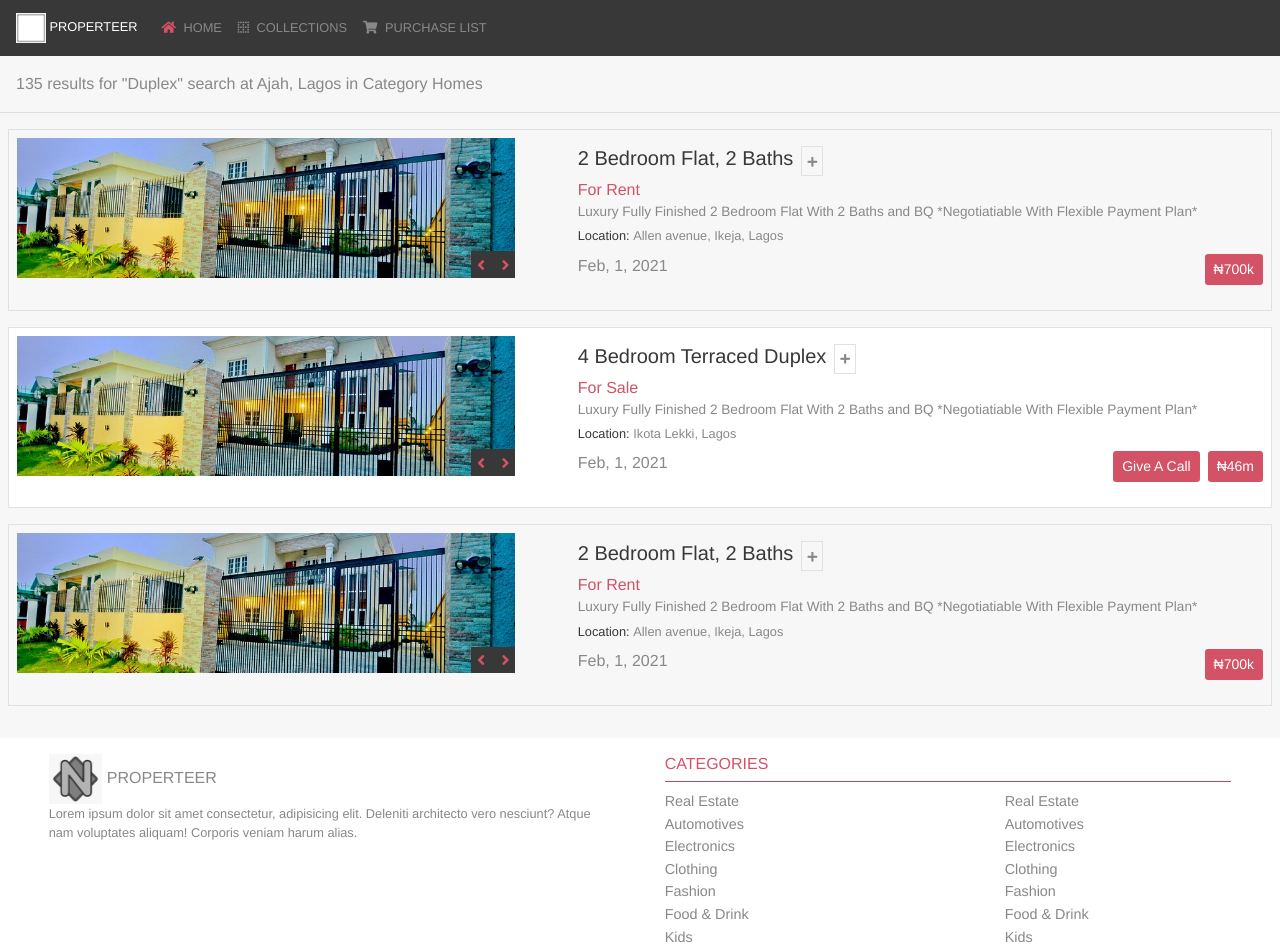
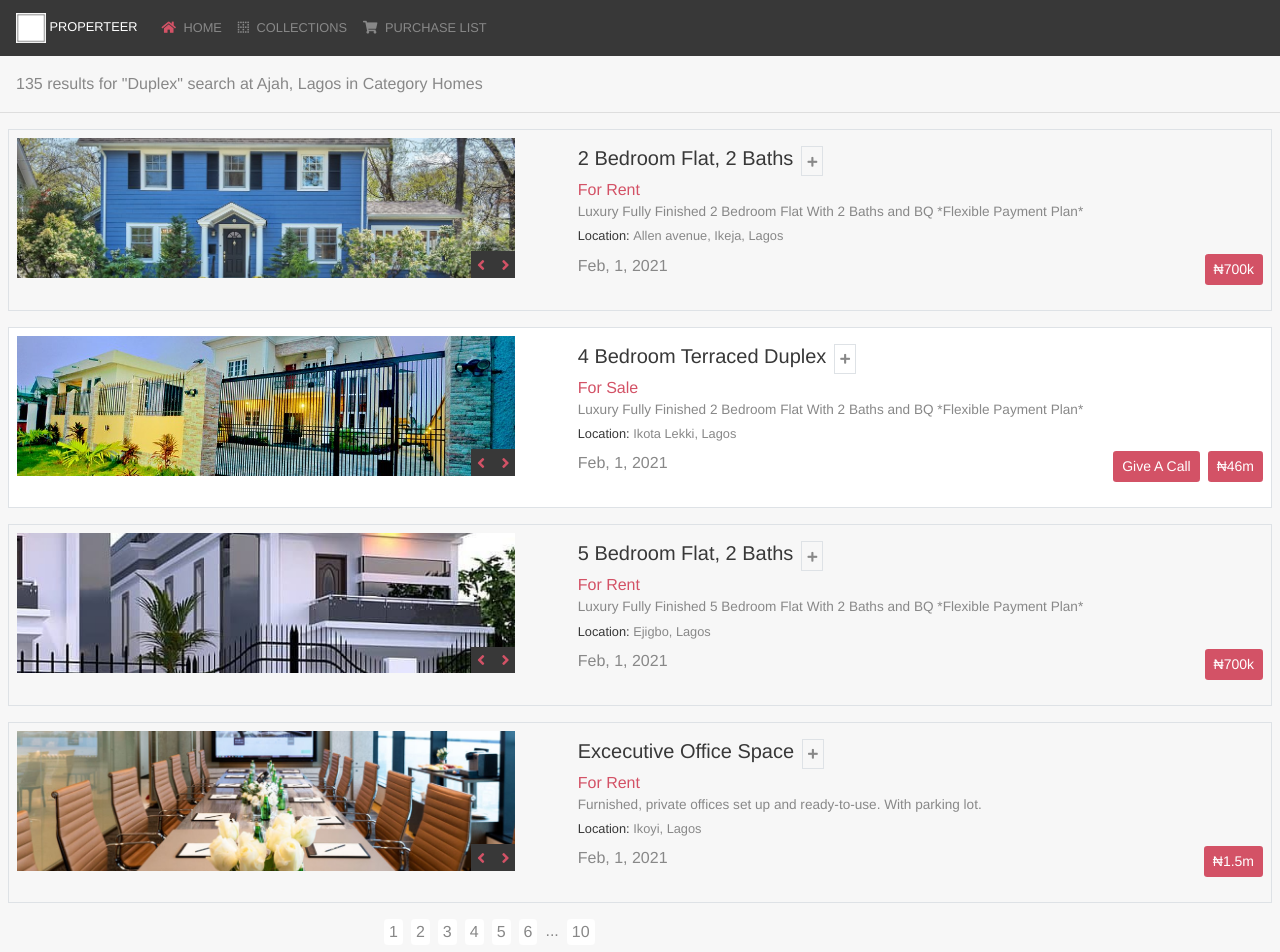
Before and after one commit to Moreneecoder/properteer, a plain HTML site: page search-results.html in a window 1280 px wide. Shown: the top 952 px of the page. Drawn offline with nearby package versions, Linux system fonts and the light colour scheme.

Commit message:
ccomplete styling and layout for main and search result pages

```diff
--- a/search-results.html
+++ b/search-results.html
@@ -36,7 +36,7 @@
 
                  <div class="result-item-text pt-2">
                      <div class="result-item-action d-flex">
-                        <h5 class="black medium-font">2 Bedroom Flat, 2 Baths</h5>
+                        <h5 class="medium-font"><a class="black text-decoration-none remove-hover-effect" href="#">2 Bedroom Flat, 2 Baths</a></h5>
 
                         <div class="btn-group dropup ml-2">
                             <button type="button" class="btn border dropdown-toggle" data-toggle="dropdown" aria-haspopup="true" aria-expanded="false"><i style="font-size: 0.7em;" class="fas fa-plus grey"></i></button>
@@ -50,7 +50,7 @@
                      </div>
 
                      <p class="medium-font pink my-0">For Rent</p>
-                     <p class="result-desc light-font grey m-0">Luxury Fully Finished 2 Bedroom Flat With 2 Baths and BQ *Negotiatiable With Flexible Payment Plan*</p>
+                     <p class="result-desc light-font grey m-0">Luxury Fully Finished 2 Bedroom Flat With 2 Baths and BQ *Flexible Payment Plan*</p>
                      <p class="search-location medium-font black m-0 mt-1">Location: <span class="light-font grey">Allen avenue, Ikeja, Lagos</span></p>
 
                      <div class="date-price mt-2">
@@ -62,7 +62,7 @@
             </section>
 
             <section class="result-item bg-white border d-flex justify-content-between mx-2 mb-3 p-2 pb-3">
-                <div class="result-item-img background-image-style position-relative p-0 m-0">
+                <div class="result-item-img-2 background-image-style position-relative p-0 m-0">
                     <div class="image-arrows bg-black position-absolute">
                         <button class="btn bg-black pink p-0 m-0"><i class="fas fa-angle-left"></i></button>
                         <button class="btn bg-black pink p-0 m-0"><i class="fas fa-angle-right"></i></button>
@@ -71,7 +71,7 @@
 
                  <div class="result-item-text pt-2">
                      <div class="result-item-action d-flex">
-                        <h5 class="black medium-font">4 Bedroom Terraced Duplex</h5>
+                        <h5 class="black medium-font"><a class="black text-decoration-none remove-hover-effect" href="#">4 Bedroom Terraced Duplex</a></h5>
 
                         <div class="btn-group dropup ml-2">
                             <button type="button" class="btn border dropdown-toggle" data-toggle="dropdown" aria-haspopup="true" aria-expanded="false"><i style="font-size: 0.7em;" class="fas fa-plus grey"></i></button>
@@ -85,7 +85,7 @@
                      </div>
 
                      <p class="medium-font pink my-0">For Sale</p>
-                     <p class="result-desc light-font grey m-0">Luxury Fully Finished 2 Bedroom Flat With 2 Baths and BQ *Negotiatiable With Flexible Payment Plan*</p>
+                     <p class="result-desc light-font grey m-0">Luxury Fully Finished 2 Bedroom Flat With 2 Baths and BQ *Flexible Payment Plan*</p>
                      <p class="search-location medium-font black m-0 mt-1">Location: <span class="light-font grey">Ikota Lekki, Lagos</span></p>
 
                      <div class="date-price mt-2">
@@ -98,7 +98,7 @@
             </section>
 
             <section class="result-item border d-flex justify-content-between mx-2 mb-3 p-2 pb-3">
-                <div class="result-item-img background-image-style position-relative p-0 m-0">
+                <div class="result-item-img-3 background-image-style position-relative p-0 m-0">
                     <div class="image-arrows bg-black position-absolute">
                         <button class="btn bg-black pink p-0 m-0"><i class="fas fa-angle-left"></i></button>
                         <button class="btn bg-black pink p-0 m-0"><i class="fas fa-angle-right"></i></button>
@@ -107,7 +107,7 @@
 
                  <div class="result-item-text pt-2">
                      <div class="result-item-action d-flex">
-                        <h5 class="black medium-font">2 Bedroom Flat, 2 Baths</h5>
+                        <h5 class="black medium-font"><a class="black text-decoration-none remove-hover-effect" href="#">5 Bedroom Flat, 2 Baths</a></h5>
 
                         <div class="btn-group dropup ml-2">
                             <button type="button" class="btn border dropdown-toggle" data-toggle="dropdown" aria-haspopup="true" aria-expanded="false"><i style="font-size: 0.7em;" class="fas fa-plus grey"></i></button>
@@ -121,8 +121,8 @@
                      </div>
 
                      <p class="medium-font pink my-0">For Rent</p>
-                     <p class="result-desc light-font grey m-0">Luxury Fully Finished 2 Bedroom Flat With 2 Baths and BQ *Negotiatiable With Flexible Payment Plan*</p>
-                     <p class="search-location medium-font black m-0 mt-1">Location: <span class="light-font grey">Allen avenue, Ikeja, Lagos</span></p>
+                     <p class="result-desc light-font grey m-0">Luxury Fully Finished 5 Bedroom Flat With 2 Baths and BQ *Flexible Payment Plan*</p>
+                     <p class="search-location medium-font black m-0 mt-1">Location: <span class="light-font grey">Ejigbo, Lagos</span></p>
 
                      <div class="date-price mt-2">
                          <p class="light-font grey float-left">Feb, 1, 2021</p>
@@ -130,6 +130,53 @@
                      </div>
                  </div>
 
+            </section>
+
+            <section class="result-item border d-flex justify-content-between mx-2 mb-3 p-2 pb-3">
+                <div class="result-item-img-4 background-image-style position-relative p-0 m-0">
+                    <div class="image-arrows bg-black position-absolute">
+                        <button class="btn bg-black pink p-0 m-0"><i class="fas fa-angle-left"></i></button>
+                        <button class="btn bg-black pink p-0 m-0"><i class="fas fa-angle-right"></i></button>
+                    </div>
+                </div>
+
+                 <div class="result-item-text pt-2">
+                     <div class="result-item-action d-flex">
+                        <h5 class="black medium-font"><a class="black text-decoration-none remove-hover-effect" href="#">Excecutive Office Space</a></h5>
+
+                        <div class="btn-group dropup ml-2">
+                            <button type="button" class="btn border dropdown-toggle" data-toggle="dropdown" aria-haspopup="true" aria-expanded="false"><i style="font-size: 0.7em;" class="fas fa-plus grey"></i></button>
+
+                            <div class="dropdown-menu">
+                              <a class="dropdown-item light-font black" href="#">Add to Collection</a>
+                              <a class="dropdown-item light-font black" href="#">Send a Message</a>
+                              <a class="dropdown-item light-font black" href="#">More Details</a>
+                            </div>
+                        </div>
+                     </div>
+
+                     <p class="medium-font pink my-0">For Rent</p>
+                     <p class="result-desc light-font grey m-0">Furnished, private offices set up and ready-to-use. With parking lot.</p>
+                     <p class="search-location medium-font black m-0 mt-1">Location: <span class="light-font grey">Ikoyi, Lagos</span></p>
+
+                     <div class="date-price mt-2">
+                         <p class="light-font grey float-left">Feb, 1, 2021</p>
+                         <button class="btn bg-pink btn-sm text-white medium-font float-right">&#8358;1.5m</button>
+                     </div>
+                 </div>
+
+            </section>
+
+
+            <section class="pagination light-font mx-auto">
+                <a class="btn bg-white grey p-0 px-1 mr-2" href="#">1</a>
+                <a class="btn bg-white grey p-0 px-1 mr-2" href="#">2</a>
+                <a class="btn bg-white grey p-0 px-1 mr-2" href="#">3</a>
+                <a class="btn bg-white grey p-0 px-1 mr-2" href="#">4</a>
+                <a class="btn bg-white grey p-0 px-1 mr-2" href="#">5</a>
+                <a class="btn bg-white grey p-0 px-1 mr-2" href="#">6</a>
+                <span class="light-font grey mr-2">...</span>
+                <a class="btn bg-white grey p-0 px-1 mr-2" href="#">10</a>
             </section>
 
         </section>
--- a/styles.css
+++ b/styles.css
@@ -172,7 +172,25 @@
 }
 
 .result-item-img {
+  background-image: url('assets/images/2-bedroom-img.jpg');
+  width: 40%;
+  height: 140px;
+}
+
+.result-item-img-2 {
   background-image: url('assets/images/hot-ad-image1.jpg');
+  width: 40%;
+  height: 140px;
+}
+
+.result-item-img-3 {
+  background-image: url('assets/images/house-img-1.jpg');
+  width: 40%;
+  height: 140px;
+}
+
+.result-item-img-4 {
+  background-image: url('assets/images/office-space-1.jpg');
   width: 40%;
   height: 140px;
 }
@@ -180,3 +198,16 @@
 .result-item-text {
   width: 55%;
 }
+
+.pagination {
+  width: 40%;
+}
+
+.pagination a:hover {
+  background-color: #d35266 !important;
+  color: white;
+}
+
+.remove-hover-effect:hover {
+  color: #383838;
+}
```
Also changed, not shown: index.html (+43 -49 lines), assets/images/2-bedroom-img.jpg (added), assets/images/3-bedroom-img.jpg (added), assets/images/office-space-1.jpg (added).
